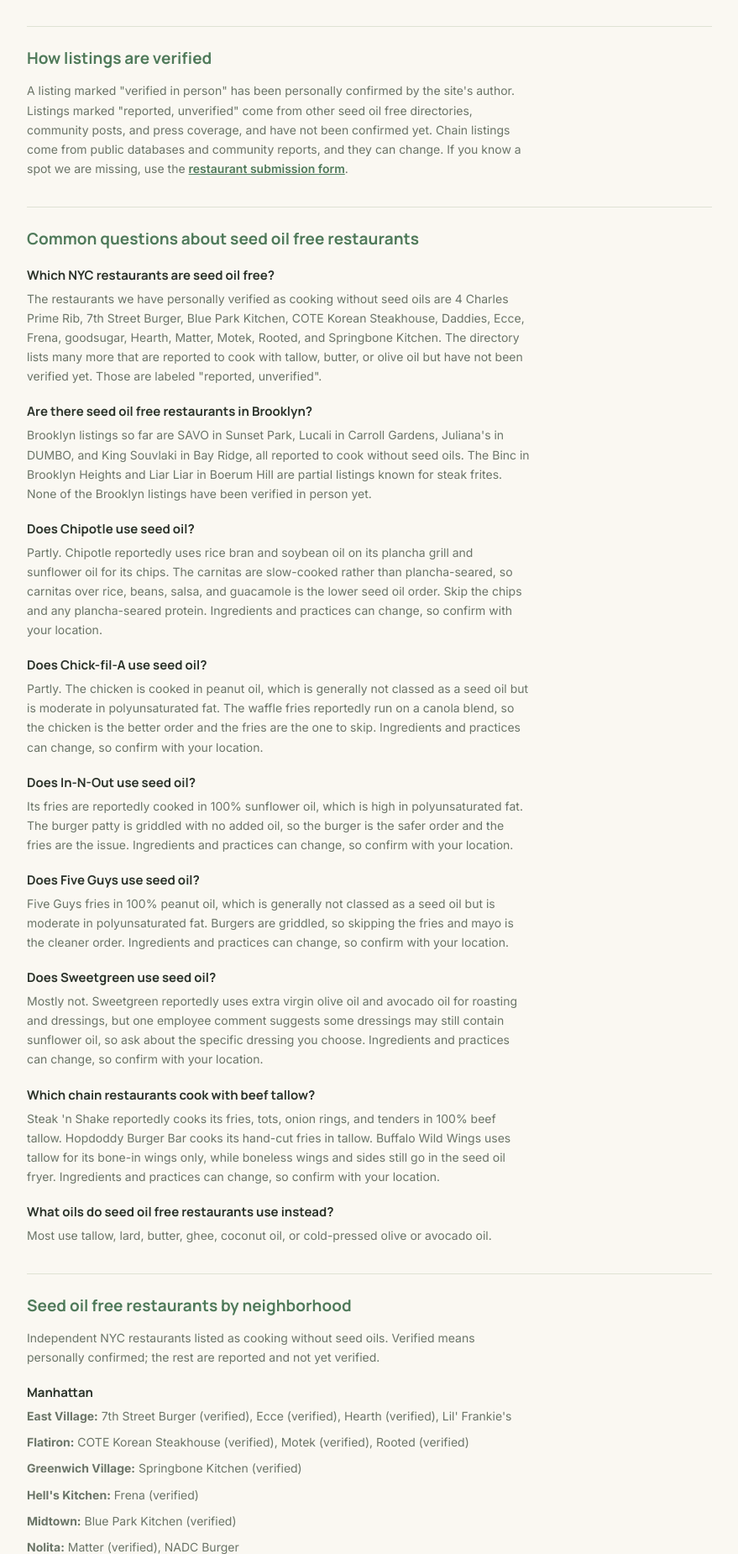
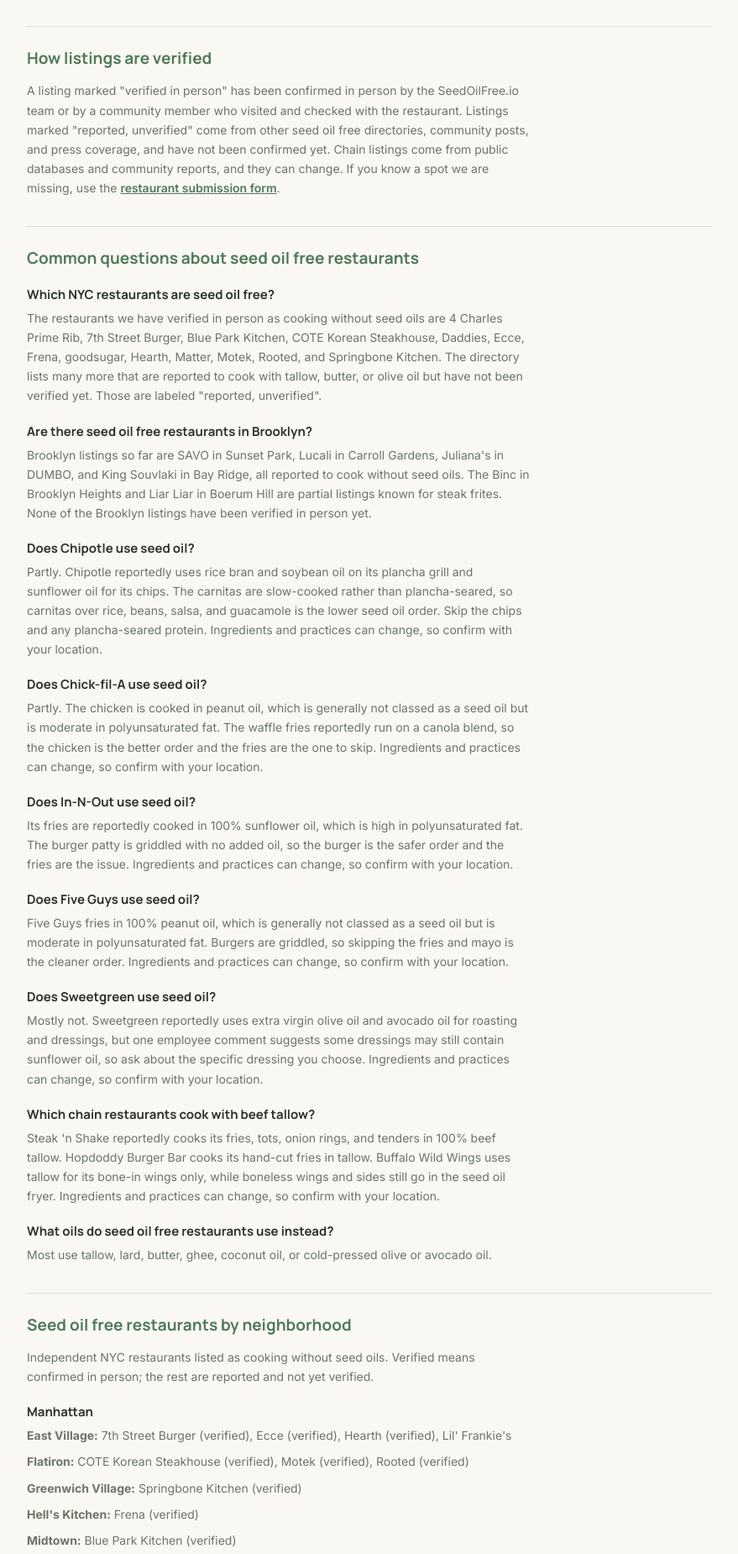
Before and after one commit to maxwellholm/tallow-trail, a plain HTML site: page index.html in a window 1280 px wide. Shown: the part 9384-11234 px from the top of the page at 84% size, without its empty margins (200-1079 px from the left). Drawn offline with Linux system fonts and the light colour scheme.

Commit message:
Align homepage verification wording with how verification works
"Verified in person" now credits the team or a community member who
visited, instead of only the site's author.

Co-Authored-By: Claude Sonnet 5.5 <noreply@anthropic.com>
Claude-Session: https://claude.ai/code/session_01StAxnD7efrzwmnHCk8gToo

```diff
--- a/index.html
+++ b/index.html
@@ -693,7 +693,7 @@
           "name": "Which NYC restaurants are seed oil free?",
           "acceptedAnswer": {
             "@type": "Answer",
-            "text": "The restaurants we have personally verified as cooking without seed oils are 4 Charles Prime Rib, 7th Street Burger, Blue Park Kitchen, COTE Korean Steakhouse, Daddies, Ecce, Frena, goodsugar, Hearth, Matter, Motek, Rooted, and Springbone Kitchen. The directory lists many more that are reported to cook with tallow, butter, or olive oil but have not been verified yet. Those are labeled \"reported, unverified\"."
+            "text": "The restaurants we have verified in person as cooking without seed oils are 4 Charles Prime Rib, 7th Street Burger, Blue Park Kitchen, COTE Korean Steakhouse, Daddies, Ecce, Frena, goodsugar, Hearth, Matter, Motek, Rooted, and Springbone Kitchen. The directory lists many more that are reported to cook with tallow, butter, or olive oil but have not been verified yet. Those are labeled \"reported, unverified\"."
           }
         },
         {
@@ -1854,13 +1854,13 @@
 
   <section class="info-section" id="how-we-verify">
     <h2>How listings are verified</h2>
-    <p>A listing marked "verified in person" has been personally confirmed by the site's author. Listings marked "reported, unverified" come from other seed oil free directories, community posts, and press coverage, and have not been confirmed yet. Chain listings come from public databases and community reports, and they can change. If you know a spot we are missing, use the <a href="https://docs.google.com/forms/d/e/1FAIpQLScsp772u4Dn8vuZAyEnDB0y6Jvti7MJqHUeB5YC0RHwp_Le4Q/viewform?usp=sharing" target="_blank" rel="noopener">restaurant submission form</a>.</p>
+    <p>A listing marked "verified in person" has been confirmed in person by the SeedOilFree.io team or by a community member who visited and checked with the restaurant. Listings marked "reported, unverified" come from other seed oil free directories, community posts, and press coverage, and have not been confirmed yet. Chain listings come from public databases and community reports, and they can change. If you know a spot we are missing, use the <a href="https://docs.google.com/forms/d/e/1FAIpQLScsp772u4Dn8vuZAyEnDB0y6Jvti7MJqHUeB5YC0RHwp_Le4Q/viewform?usp=sharing" target="_blank" rel="noopener">restaurant submission form</a>.</p>
   </section>
 
   <section class="info-section" id="faq">
     <h2>Common questions about seed oil free restaurants</h2>
     <h3>Which NYC restaurants are seed oil free?</h3>
-    <p>The restaurants we have personally verified as cooking without seed oils are 4 Charles Prime Rib, 7th Street Burger, Blue Park Kitchen, COTE Korean Steakhouse, Daddies, Ecce, Frena, goodsugar, Hearth, Matter, Motek, Rooted, and Springbone Kitchen. The directory lists many more that are reported to cook with tallow, butter, or olive oil but have not been verified yet. Those are labeled "reported, unverified".</p>
+    <p>The restaurants we have verified in person as cooking without seed oils are 4 Charles Prime Rib, 7th Street Burger, Blue Park Kitchen, COTE Korean Steakhouse, Daddies, Ecce, Frena, goodsugar, Hearth, Matter, Motek, Rooted, and Springbone Kitchen. The directory lists many more that are reported to cook with tallow, butter, or olive oil but have not been verified yet. Those are labeled "reported, unverified".</p>
     <h3>Are there seed oil free restaurants in Brooklyn?</h3>
     <p>Brooklyn listings so far are SAVO in Sunset Park, Lucali in Carroll Gardens, Juliana's in DUMBO, and King Souvlaki in Bay Ridge, all reported to cook without seed oils. The Binc in Brooklyn Heights and Liar Liar in Boerum Hill are partial listings known for steak frites. None of the Brooklyn listings have been verified in person yet.</p>
     <h3>Does Chipotle use seed oil?</h3>
@@ -1881,7 +1881,7 @@
 
   <section class="info-section" id="by-neighborhood">
     <h2>Seed oil free restaurants by neighborhood</h2>
-    <p>Independent NYC restaurants listed as cooking without seed oils. Verified means personally confirmed; the rest are reported and not yet verified.</p>
+    <p>Independent NYC restaurants listed as cooking without seed oils. Verified means confirmed in person; the rest are reported and not yet verified.</p>
     <h3>Manhattan</h3>
     <p class="hood"><strong>East Village:</strong> 7th Street Burger (verified), Ecce (verified), Hearth (verified), Lil' Frankie's</p>
     <p class="hood"><strong>Flatiron:</strong> COTE Korean Steakhouse (verified), Motek (verified), Rooted (verified)</p>
```
